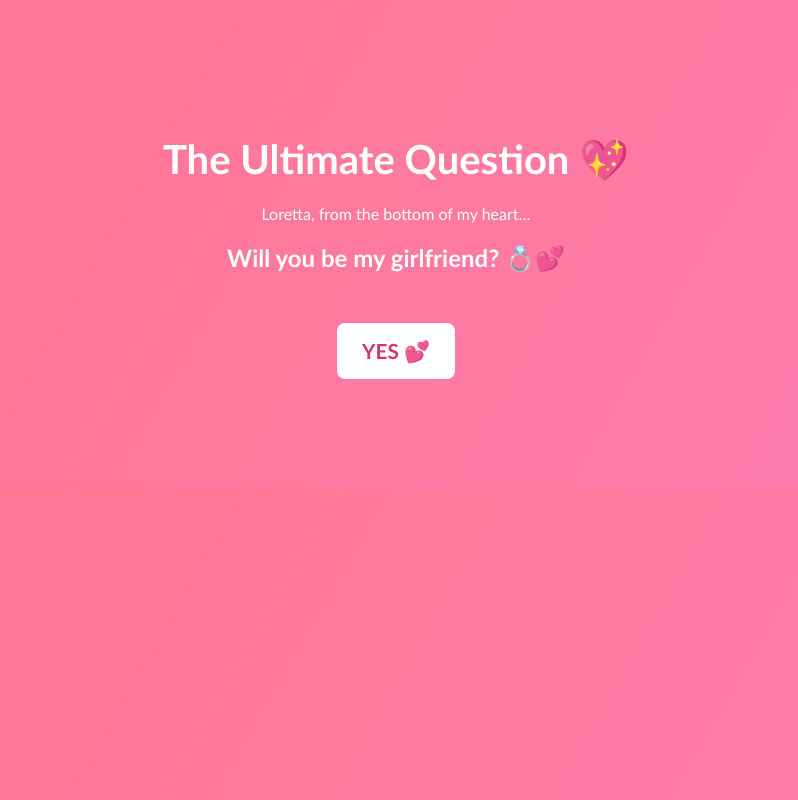
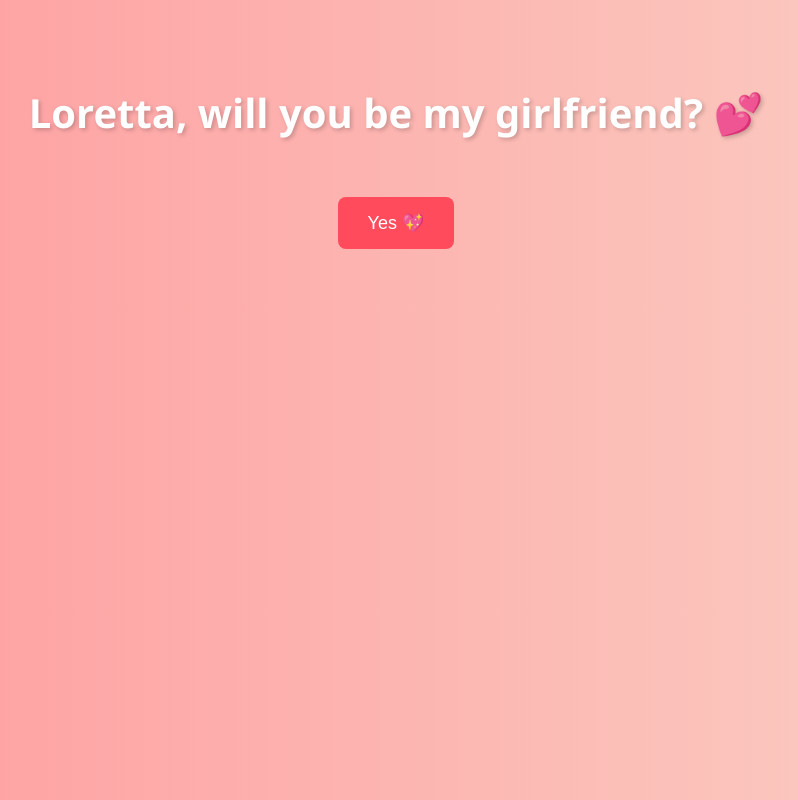
Before and after one commit to elishakoby/For-Loretta, a plain HTML site: page final.html in a window 1280 px wide. Shown: the whole page, without its empty margins (244-1042 px from the left). Drawn offline with Linux system fonts and the light colour scheme.

Commit message:
Update final.html

```diff
--- a/final.html
+++ b/final.html
@@ -3,36 +3,68 @@
 <head>
   <meta charset="UTF-8">
   <meta name="viewport" content="width=device-width, initial-scale=1.0">
-  <title>The Question ❤️</title>
+  <title>The Question</title>
   <style>
     body {
-      font-family: 'Trebuchet MS', sans-serif;
-      background: linear-gradient(120deg, #ff758c, #ff7eb3);
+      background: linear-gradient(to right, #ff9a9e, #fad0c4);
+      font-family: 'Segoe UI', sans-serif;
       text-align: center;
-      padding: 100px 20px;
-      color: #fff;
+      padding: 50px;
     }
     h1 {
       font-size: 2.5em;
-      margin-bottom: 20px;
+      color: #fff;
+      text-shadow: 2px 2px 4px rgba(0,0,0,0.2);
     }
-    .button {
-      display: inline-block;
-      padding: 15px 25px;
+    button {
+      background-color: #ff4b5c;
+      border: none;
+      padding: 15px 30px;
       margin-top: 30px;
-      background: #fff;
-      color: #d6336c;
-      font-size: 1.3em;
-      text-decoration: none;
+      font-size: 18px;
       border-radius: 8px;
-      font-weight: bold;
+      color: white;
+      cursor: pointer;
+      transition: 0.3s;
+    }
+    button:hover {
+      background-color: #ff1e38;
+    }
+    #response {
+      margin-top: 40px;
+      font-size: 2em;
+      color: white;
+      display: none;
+      animation: fadeIn 2s ease-in-out forwards;
+    }
+    @keyframes fadeIn {
+      from { opacity: 0; transform: scale(0.8); }
+      to { opacity: 1; transform: scale(1); }
+    }
+    .heart {
+      color: red;
+      font-size: 4em;
+      animation: heartbeat 1.2s infinite;
+    }
+    @keyframes heartbeat {
+      0%, 20%, 40%, 60%, 80%, 100% { transform: scale(1); }
+      30%, 70% { transform: scale(1.3); }
     }
   </style>
 </head>
 <body>
-  <h1>The Ultimate Question 💖</h1>
-  <p>Loretta, from the bottom of my heart…</p>
-  <h2>Will you be my girlfriend? 💍💕</h2>
-  <a href="#" class="button">YES 💕</a>
+  <h1>Loretta, will you be my girlfriend? 💕</h1>
+  <button onclick="showResponse()">Yes 💖</button>
+
+  <div id="response">
+    <div class="heart">❤️</div>
+    <p>You just made me the happiest man alive, Loretta.<br>Forever yours, <b>42</b> 🥰</p>
+  </div>
+
+  <script>
+    function showResponse() {
+      document.getElementById("response").style.display = "block";
+    }
+  </script>
 </body>
 </html>
```
